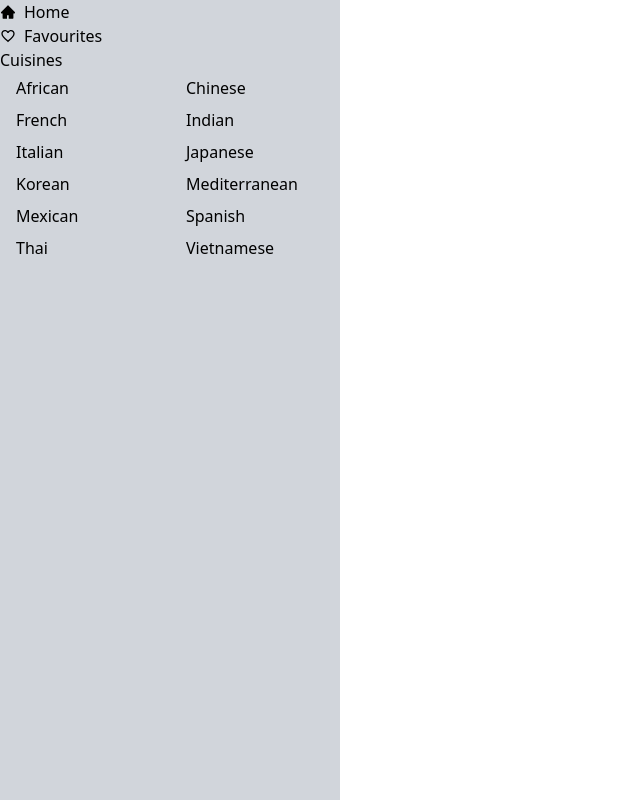
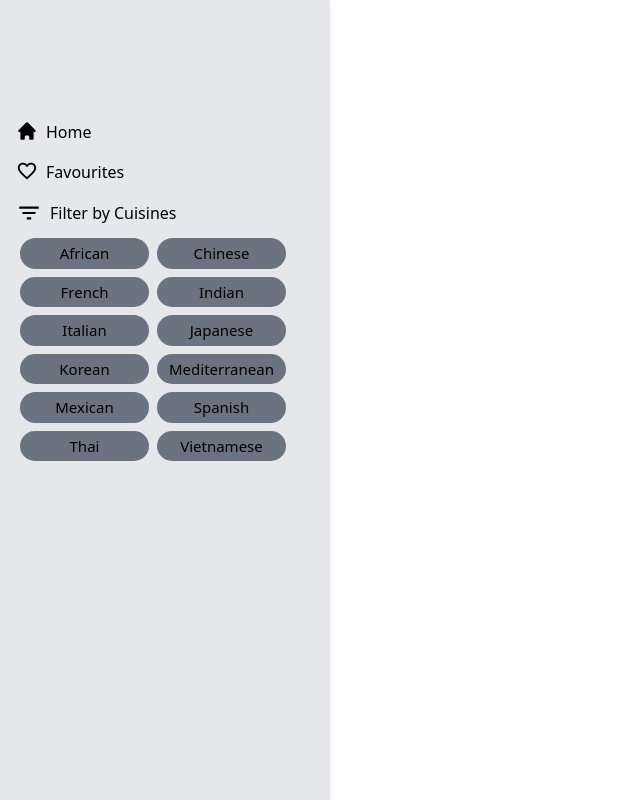
Before and after one commit to edwinochieng/recipe-app, a Next.js app: page / in a window 1280 px wide. Shown: the whole page, without its empty margins (0-640 px from the left). Built offline with nearby package versions, Linux system fonts and the light colour scheme.

Commit message:
style sidebar

```diff
--- a/app/Sidebar.js
+++ b/app/Sidebar.js
@@ -1,33 +1,66 @@
 "use client";
 
+import Link from "next/link";
+import { useRouter } from "next/navigation";
 import React, { useState } from "react";
-import { AiOutlineMenu, AiFillHome } from "react-icons/ai";
-import { MdFavoriteBorder } from "react-icons/md";
+import { AiOutlineMenu, AiOutlineClose } from "react-icons/ai";
+import { HiHome } from "react-icons/hi";
+import { MdFavoriteBorder, MdFilterList } from "react-icons/md";
+
 import { cuisines } from "../utils/data";
 
 export default function Sidebar() {
   const [isOpen, setIsOpen] = useState(false);
+  const router = useRouter();
+
+  const openSideBar = () => {
+    setIsOpen((prevValue) => !prevValue);
+  };
+
+  const handleSidebar = (cuisine) => {
+    router.push(`/cuisines/${cuisine}`);
+    setIsOpen(false);
+  };
+
   return (
     <div>
+      {/*Toggle button*/}
+      <div
+        className={`bg-transparent top-0 left-0 block lg:hidden z-10 text-black`}
+        onClick={openSideBar}
+      >
+        {isOpen ? <AiOutlineClose /> : <AiOutlineMenu size={24} />}
+      </div>
       {/*Desktop*/}
-      <div className='hidden lg:block max-w-[340px] w-full min-h-screen bg-gray-300  fixed left-0 top-0'>
-        <div className='flex flex-col'>
-          <div>
-            <div className='flex items-center'>
-              <AiFillHome />
-              <span className='ml-2'>Home</span>
+      <div className='hidden lg:block max-w-[330px] z-[10] w-full min-h-screen bg-gray-200 fixed left-0 top-0 bottom-0 shadow-md'>
+        <div className='flex flex-col items-start mt-28 px-4'>
+          <div className=''>
+            <div className='pt-2'>
+              <Link href='/' className='flex items-start'>
+                <HiHome size={22} />
+                <span className='ml-2'>Home</span>
+              </Link>
             </div>
-            <div className='flex items-center'>
-              <MdFavoriteBorder />
-              <span className='ml-2'>Favourites</span>
+            <div className='pt-4'>
+              <Link href='/favourites' className='flex items-start'>
+                <MdFavoriteBorder size={22} />
+                <span className='ml-2'>Favourites</span>
+              </Link>
             </div>
           </div>
-          <div>
-            <h1>Cuisines</h1>
-            <div className='grid grid-cols-2'>
+          <div className='pt-4'>
+            <div className='flex items-center'>
+              <MdFilterList size={26} />
+              <h1 className='ml-2'>Filter by Cuisines</h1>
+            </div>
+
+            <div className='py-2 grid grid-cols-2'>
               {cuisines.map((cuisine) => (
-                <div key={cuisine.id}>
-                  <button className='rounded-lg px-4 py-1'>
+                <div key={cuisine.id} className='m-1 text-[15px]'>
+                  <button
+                    className='max-w-[160px] w-full bg-gray-500 rounded-2xl px-3 py-1'
+                    onClick={() => router.push(`/cuisines/${cuisine.query}`)}
+                  >
                     {cuisine.name}
                   </button>
                 </div>
@@ -37,17 +70,46 @@ export default function Sidebar() {
         </div>
       </div>
 
-      {/*Toggle button*/}
-      <div
-        className='block lg:hidden'
-        onClick={() => setIsOpen((prevValue) => !prevValue)}
-      >
-        <AiOutlineMenu />
-      </div>
+      {/*mobile menu*/}
 
-      {/*mobile menu*/}
       {isOpen && (
-        <div className='max-w-[330px] sm:max-w-[360px] w-full h-screen bg-gray-300  fixed left-0 top-0'></div>
+        <div className='max-w-[330px] w-full h-screen z-[10] fixed left-0 top-0 bottom-0 bg-cream rounded-r-lg shadow-md transform ease-in duration-300'>
+          <div className='flex flex-col items-start mt-28 px-4'>
+            <div className=''>
+              <div className='pt-2' onClick={openSideBar}>
+                <Link href='/' className='flex items-start'>
+                  <HiHome size={22} />
+                  <span className='ml-2'>Home</span>
+                </Link>
+              </div>
+              <div className='pt-4' onClick={openSideBar}>
+                <Link href='/favourites' className='flex items-start'>
+                  <MdFavoriteBorder size={22} />
+                  <span className='ml-2'>Favourites</span>
+                </Link>
+              </div>
+            </div>
+            <div className='pt-4'>
+              <div className='flex items-center'>
+                <MdFilterList size={26} />
+                <h1 className='ml-2'>Filter by Cuisines</h1>
+              </div>
+
+              <div className='py-2 grid grid-cols-2'>
+                {cuisines.map((cuisine) => (
+                  <div key={cuisine.id} className='m-1 text-[15px]'>
+                    <button
+                      className='max-w-[160px] w-full bg-gray-500 rounded-2xl px-3 py-1'
+                      onClick={() => handleSidebar({ cuisine: cuisine.query })}
+                    >
+                      {cuisine.name}
+                    </button>
+                  </div>
+                ))}
+              </div>
+            </div>
+          </div>
+        </div>
       )}
     </div>
   );
--- a/package.json
+++ b/package.json
@@ -9,6 +9,7 @@
     "lint": "next lint"
   },
   "dependencies": {
+    "@next/font": "^13.0.4",
     "eslint": "8.28.0",
     "eslint-config-next": "13.0.4",
     "next": "13.0.4",
--- a/tailwind.config.js
+++ b/tailwind.config.js
@@ -6,7 +6,12 @@ module.exports = {
     "./components/**/*.{js,ts,jsx,tsx}",
   ],
   theme: {
-    extend: {},
+    extend: {
+      backgroundColor: {
+        cream: "#F9F9FB",
+        snow: "#f8f2f3",
+      },
+    },
   },
   plugins: [],
 };
```
Also changed, not shown: 1 other file (tests, documents, lock files or other folders).
